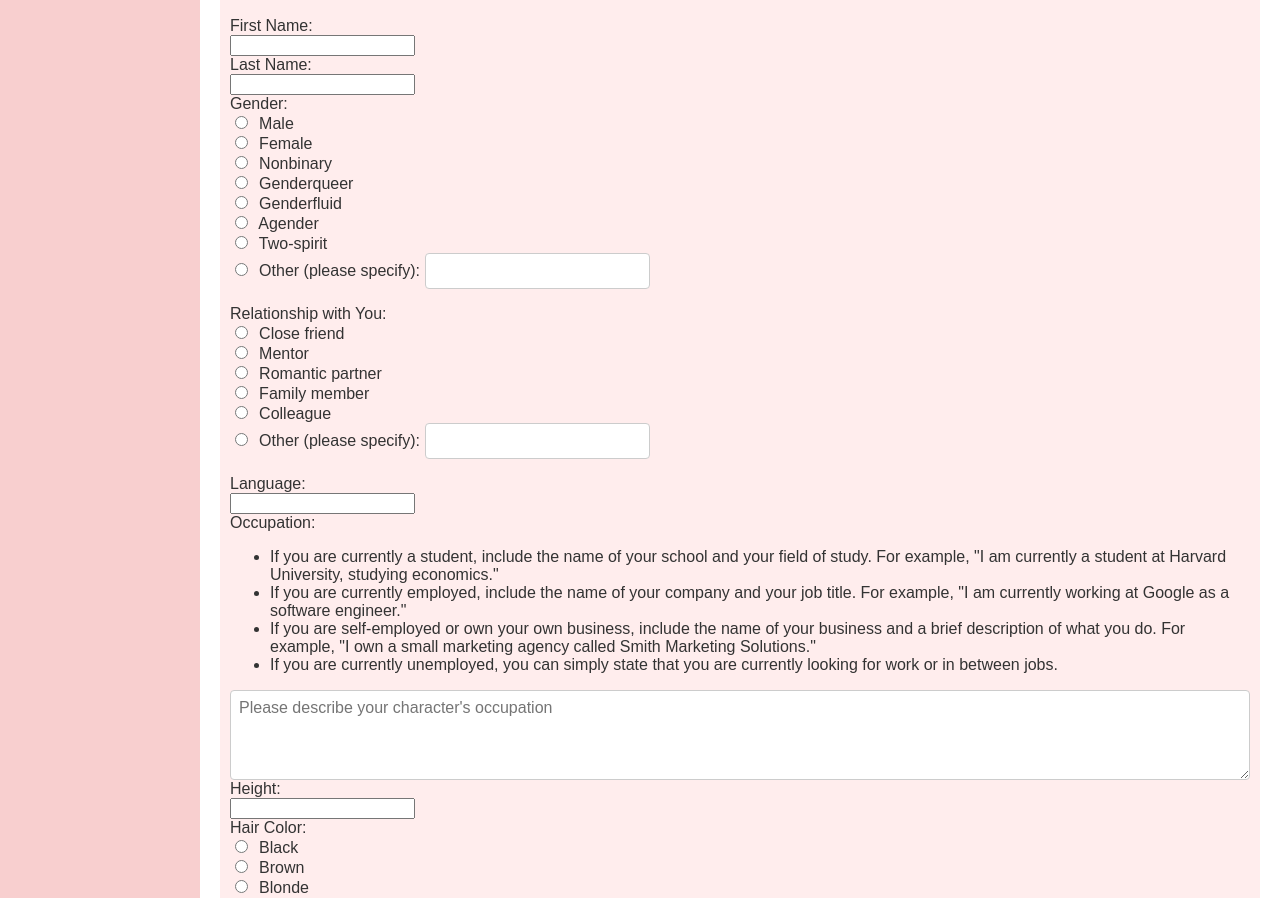
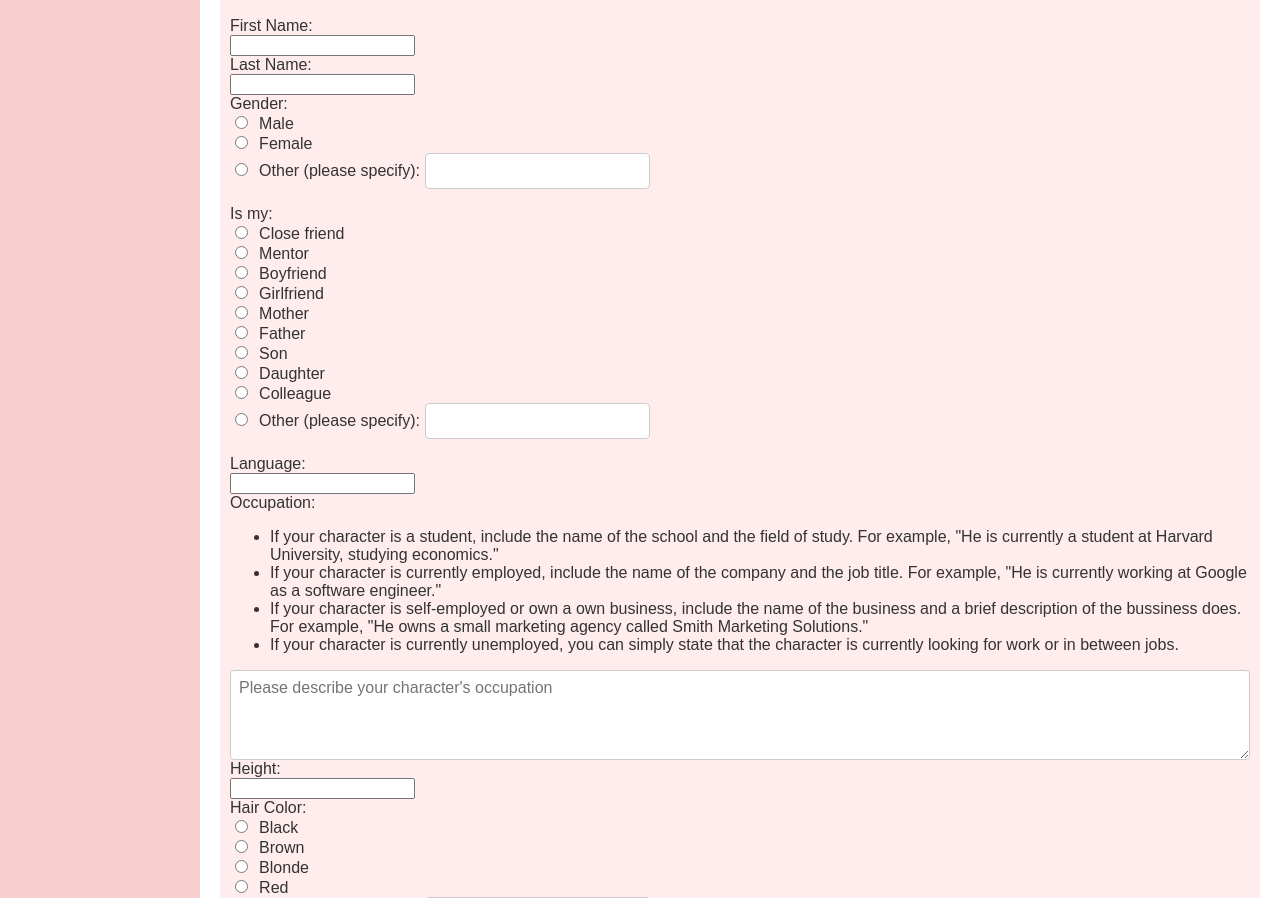
Before and after one commit to lilycyf/chatgpt-rpg, a Django app: page / in a window 1280 px wide. Shown: the part 245-1143 px from the top of the page. Run offline with Django 4.2, Linux system fonts and the light colour scheme.

Commit message:
updated questions

```diff
--- a/chatchatchat/templates/index.html
+++ b/chatchatchat/templates/index.html
@@ -198,16 +198,6 @@
                                     <label for="gender-male">Male</label><br>
                                     <input type="radio" id="gender-female" name="gender" value="Female">
                                     <label for="gender-female">Female</label><br>
-                                    <input type="radio" id="gender-nonbinary" name="gender" value="Nonbinary">
-                                    <label for="gender-nonbinary">Nonbinary</label><br>
-                                    <input type="radio" id="gender-genderqueer" name="gender" value="Genderqueer">
-                                    <label for="gender-genderqueer">Genderqueer</label><br>
-                                    <input type="radio" id="gender-genderfluid" name="gender" value="Genderfluid">
-                                    <label for="gender-genderfluid">Genderfluid</label><br>
-                                    <input type="radio" id="gender-agender" name="gender" value="Agender">
-                                    <label for="gender-agender">Agender</label><br>
-                                    <input type="radio" id="gender-two-spirit" name="gender" value="Two-spirit">
-                                    <label for="gender-two-spirit">Two-spirit</label><br>
                                     <input type="radio" id="gender-other" name="gender" value="Other">
                                     <label for="gender-other">Other (please specify):</label>
                                     <input type="text" class="other-text" id="gender-other-text" name="gender-other-text">
@@ -215,16 +205,24 @@
                             </div>
 
                             <div class="question">
-                                <p>Relationship with You:</p>
+                                <p>Is my:</p>
                                 <div class="choices">
                                     <input type="radio" id="rel-close-friend" name="relationship" value="Close friend">
                                     <label for="rel-close-friend">Close friend</label><br>
                                     <input type="radio" id="rel-mentor" name="relationship" value="Mentor">
                                     <label for="rel-mentor">Mentor</label><br>
-                                    <input type="radio" id="rel-romantic" name="relationship" value="Romantic partner">
-                                    <label for="rel-romantic">Romantic partner</label><br>
-                                    <input type="radio" id="rel-family" name="relationship" value="Family member">
-                                    <label for="rel-family">Family member</label><br>
+                                    <input type="radio" id="rel-boyfriend" name="relationship" value="Boyfriend">
+                                    <label for="rel-boyfriend">Boyfriend</label><br>
+                                    <input type="radio" id="rel-boyfriend" name="relationship" value="Girlfriend">
+                                    <label for="rel-girlfriend">Girlfriend</label><br>
+                                    <input type="radio" id="rel-Mother" name="relationship" value="Mother">
+                                    <label for="rel-mother">Mother</label><br>
+                                    <input type="radio" id="rel-Father" name="relationship" value="Father">
+                                    <label for="rel-father">Father</label><br>
+                                    <input type="radio" id="rel-Son" name="relationship" value="Son">
+                                    <label for="rel-son">Son</label><br>
+                                    <input type="radio" id="rel-Daughter" name="relationship" value="Daughter">
+                                    <label for="rel-daughter">Daughter</label><br>
                                     <input type="radio" id="rel-colleague" name="relationship" value="Colleague">
                                     <label for="rel-colleague">Colleague</label><br>
                                     <input type="radio" id="rel-other" name="relationship" value="Other">
@@ -241,10 +239,10 @@
                             <div class="question">
                                 <p>Occupation:</p>
                                 <ul>
-                                    <li>If you are currently a student, include the name of your school and your field of study. For example, "I am currently a student at Harvard University, studying economics."</li>
-                                    <li>If you are currently employed, include the name of your company and your job title. For example, "I am currently working at Google as a software engineer."</li>
-                                    <li>If you are self-employed or own your own business, include the name of your business and a brief description of what you do. For example, "I own a small marketing agency called Smith Marketing Solutions."</li>
-                                    <li>If you are currently unemployed, you can simply state that you are currently looking for work or in between jobs.</li>
+                                    <li>If your character is a student, include the name of the school and the field of study. For example, "He is currently a student at Harvard University, studying economics."</li>
+                                    <li>If your character is currently employed, include the name of the company and the job title. For example, "He is currently working at Google as a software engineer."</li>
+                                    <li>If your character is self-employed or own a own business, include the name of the business and a brief description of the bussiness does. For example, "He owns a small marketing agency called Smith Marketing Solutions."</li>
+                                    <li>If your character is currently unemployed, you can simply state that the character is currently looking for work or in between jobs.</li>
                                 </ul>
                                 <div class="long-answer">
                                     <textarea rows="4" placeholder="Please describe your character's occupation"></textarea>
```
Also changed, not shown: chatchatchat/demo.html (+17 -19 lines).
